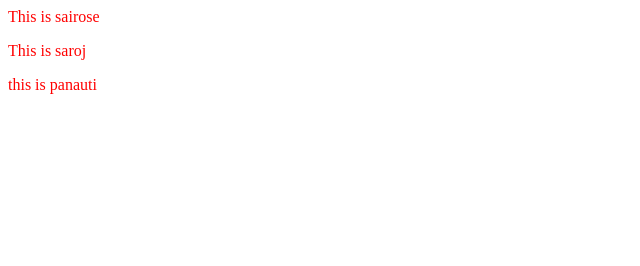
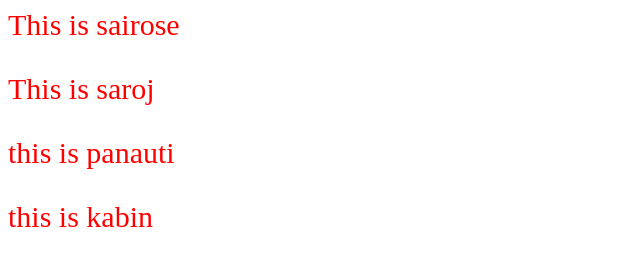
Before and after one commit to Sairose/local-repo, a plain HTML site: page index.html in a window 1280 px wide. Shown: the whole page, without its empty margins (0-640 px from the left). Drawn offline with Linux system fonts and the light colour scheme.

Commit message:
added fontSize and paragraph

```diff
--- a/index.css
+++ b/index.css
@@ -1,3 +1,4 @@
 p{
     color: red;
+    font-size: 30px;
 }
--- a/index.html
+++ b/index.html
@@ -2,3 +2,4 @@
 <p>This is sairose</p>
 <p>This is saroj</p>
 <p>this is panauti</p>
+<p>this is kabin</p>
```
